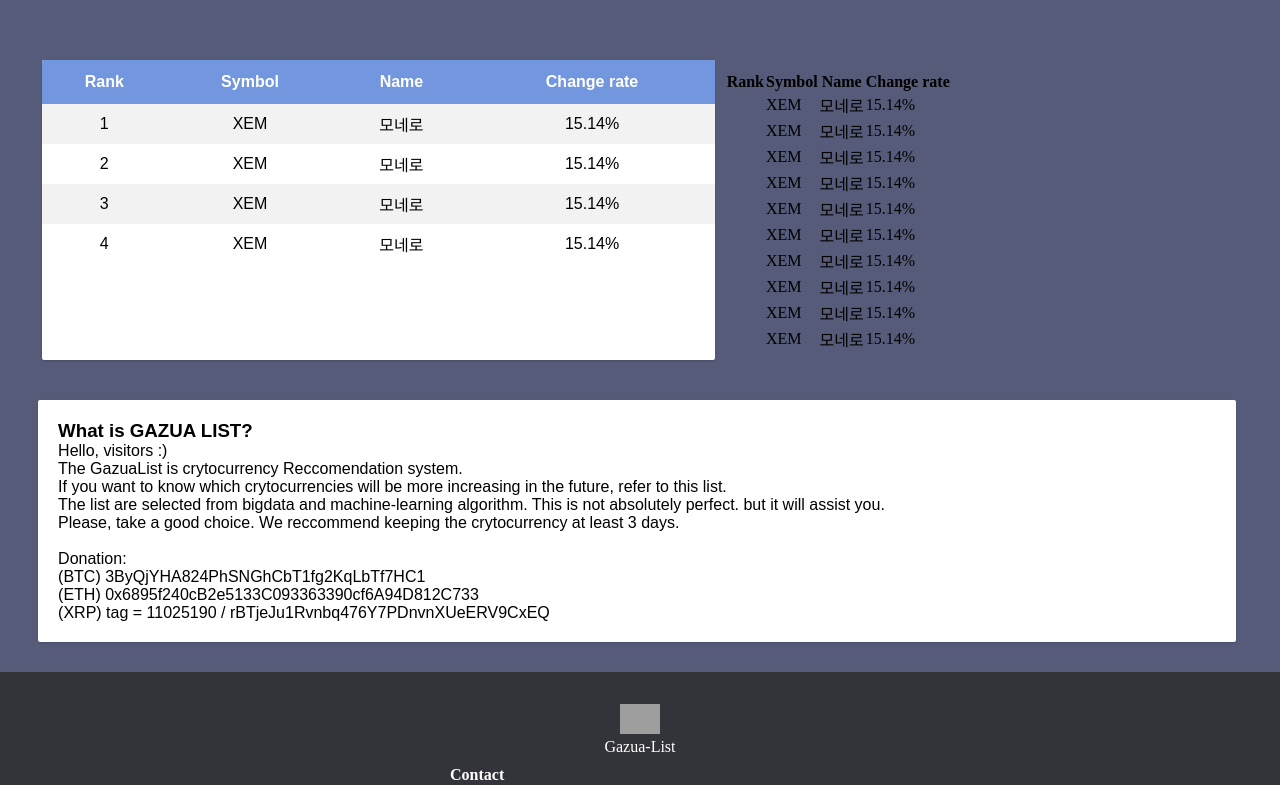
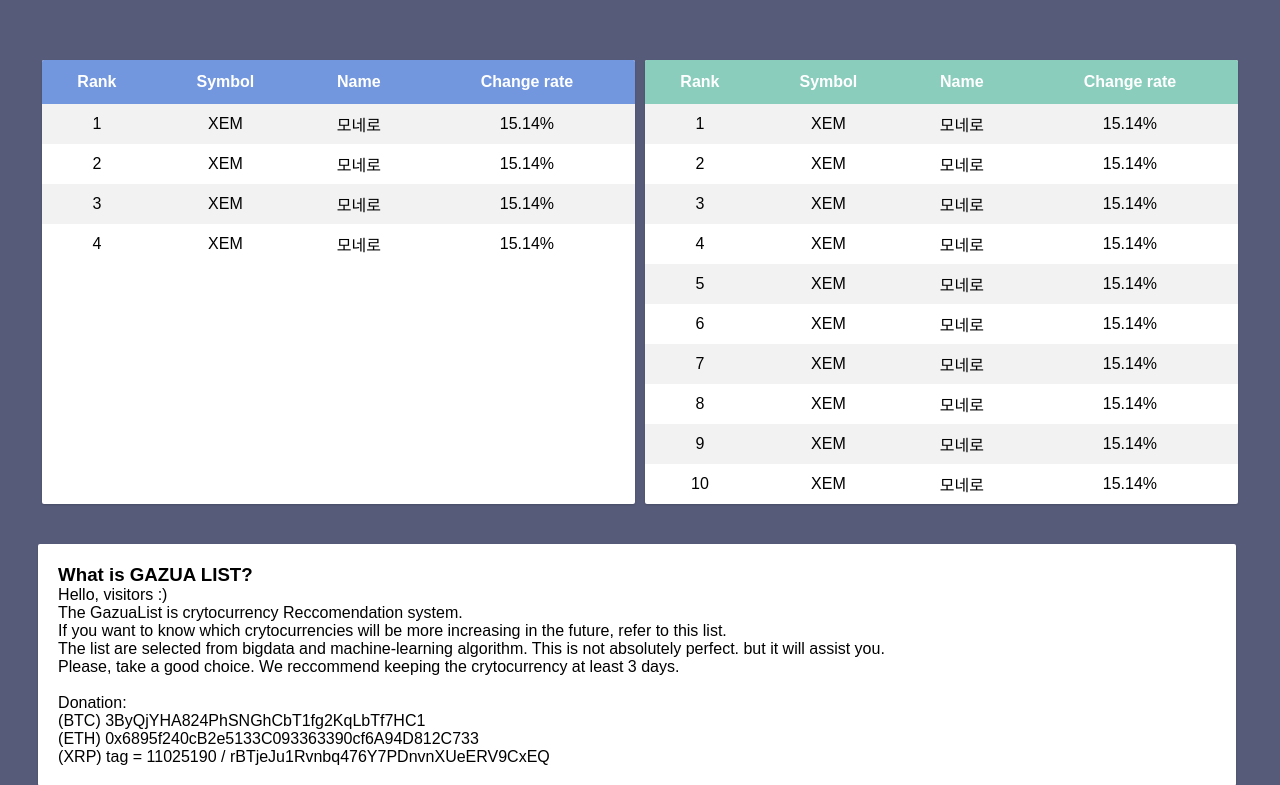
Before and after one commit to boxfox619/gazuua-list, a Flask app: page / in a window 1280 px wide. Shown: the part 117-902 px from the top of the page. Run offline with Flask 2, Linux system fonts and the light colour scheme; parts of the project's set-up code (start-up, migrations or seed data) failed here and were passed over; some libraries are stand-ins or nearby versions; grey boxes are pictures that could not be loaded.

Commit message:
[FIX] card class modify

```diff
--- a/Server/app/templates/index.html
+++ b/Server/app/templates/index.html
@@ -52,8 +52,8 @@
             </tr>
           </table>
         </div>
-          <div class="all-coins">
-            <table>
+          <div class="card">
+            <table id="all-coins">
               <tr>
                 <th>Rank</th>
                 <th>Symbol</th>
```
